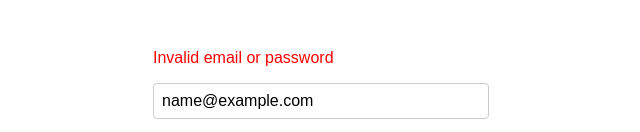
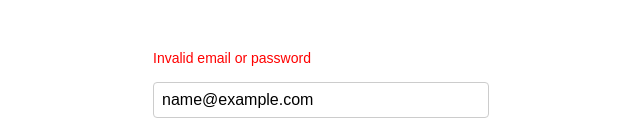
Before and after one commit to scarver2/ehr-portal, a Next.js app in the folder apps/ehr-portal/: page / in a window 1280 px wide. Both pictures are taken after typing "name@example.com", "Sample123" into the empty fields and a click on the button "Login". Shown: the part 341-473 px from the top of the page, without its empty margins (319-959 px from the left). Built offline with nearby package versions, Linux system fonts and the light colour scheme; no server answers.

Commit message:
simplify: always render login form, redirect after login
Remove conditional rendering of form. Show form directly and let
useEffect handle redirect after login completes.

```diff
--- a/apps/ehr-portal/src/app/page.tsx
+++ b/apps/ehr-portal/src/app/page.tsx
@@ -12,11 +12,9 @@ export default function Home() {
   const [password, setPassword] = useState("")
   const [error, setError] = useState("")
   const [loading, setLoading] = useState(false)
-  const [hydrated, setHydrated] = useState(false)
 
-  // Redirect if already logged in (after hydration)
+  // Redirect if already logged in
   useEffect(() => {
-    setHydrated(true)
     if (user) {
       if (user.role === "provider" && user.provider_id) {
         router.push(`/providers/${user.provider_id}`)
@@ -36,12 +34,7 @@ export default function Home() {
       setToken(token)
       setUser(newUser)
 
-      // Role-based redirect
-      if (newUser.role === "provider" && newUser.provider_id) {
-        router.push(`/providers/${newUser.provider_id}`)
-      } else {
-        router.push("/not-implemented")
-      }
+      // Redirect handled by useEffect above
     } catch {
       setError("Invalid email or password")
     } finally {
@@ -56,9 +49,8 @@ export default function Home() {
           EHR
         </h1>
 
-        {hydrated && (
         <form onSubmit={handleSubmit} style={{ display: "flex", flexDirection: "column", gap: "1rem" }}>
-            {error && <p style={{ color: "red", margin: 0 }}>{error}</p>}
+          {error && <p style={{ color: "red", margin: 0, fontSize: "0.875rem" }}>{error}</p>}
 
           <input
             type="email"
@@ -96,7 +88,6 @@ export default function Home() {
             {loading ? "Signing in…" : "Login"}
           </button>
         </form>
-        )}
       </div>
 
       <footer style={{ position: "fixed", bottom: "1.5rem", fontSize: "0.8rem", opacity: 0.4 }}>
```
Lines whose indentation alone changed are shown as unchanged.
